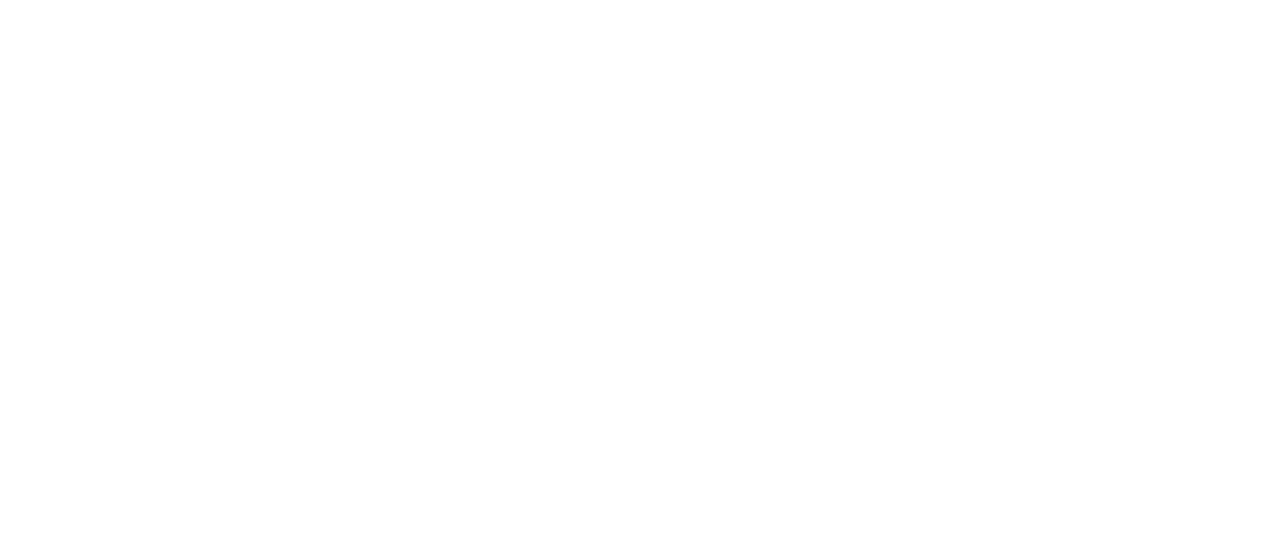
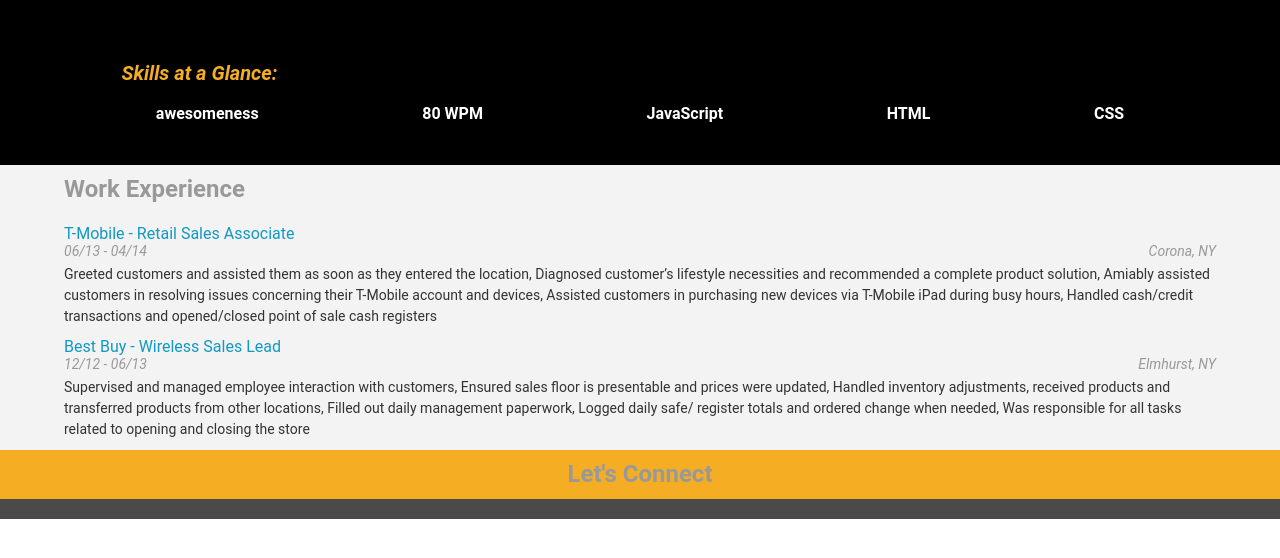
Before and after one commit to AnthonyFermin/NanoDegree-resume-project, a plain HTML site: page index.html in a window 1280 px wide. Drawn offline with Linux system fonts and the light colour scheme.

Commit message:
Work and skills append functions
added function to append work experience, added if statement to append
skills, fixed syntax error in index.html, added to work object

```diff
--- a/index.html
+++ b/index.html
@@ -117,7 +117,7 @@ need to load. You'll see a lot of <link>s to CSS files for styles and
       document.getElementById('topContacts').style.display = 'none';
     }
     if(document.getElementsByTagName('h1').length === 0) {
-      document.getElementById('header').style.display = 'none';
+      document.getElementById('header').style.backgroundColor = 'black';
     }
     if(document.getElementsByClassName('work-entry').length === 0) {
       document.getElementById('workExperience').style.display = 'none';
--- a/js/helper.js
+++ b/js/helper.js
@@ -85,7 +85,10 @@ function logClicks(x,y) {
 }
 
 $(document).click(function(loc) {
-  // your code goes here!
+  var x = loc.pageX;
+  var y = loc.pageY;
+
+  logClicks(x,y);
 });
 
 
--- a/js/resumeBuilder.js
+++ b/js/resumeBuilder.js
@@ -26,12 +26,23 @@ var bio = {
 };
 
 var work = {
-	"employer" : "T-Mobile",
-	"jobPosition" : "Retail Sales Associate",
-	"years" : "1",
-	"city" : "corona, NY"
+	"jobs" : [
+		{
+		"employer" : "T-Mobile",
+		"title" : "Retail Sales Associate",
+		"dates" : "06/13 - 04/14",
+		"location" : "Corona, NY",
+		"description" : "Greeted customers and assisted them as soon as they entered the location, Diagnosed customer’s lifestyle necessities and recommended a complete product solution, Amiably assisted customers in resolving issues concerning their T-Mobile account and devices, Assisted customers in purchasing new devices via T-Mobile iPad during busy hours, Handled cash/credit transactions and opened/closed point of sale cash registers"
+		},
+		{
+		"employer" : "Best Buy",
+		"title" : "Wireless Sales Lead",
+		"dates" : "12/12 - 06/13",
+		"location" : "Elmhurst, NY",
+		"description" : "Supervised and managed employee interaction with customers, Ensured sales floor is presentable and prices were updated, Handled inventory adjustments, received products and transferred products from other locations, Filled out daily management paperwork, Logged daily safe/ register totals and ordered change when needed, Was responsible for all tasks related to opening and closing the store"
+		}
+	]
 }
-
 
 var education = {
 	"schools" : [
@@ -93,3 +104,28 @@ var projects = {
 		"URL" : "github link"
 	}
 }
+//------------------------ CODE SECTION ---------------------------
+
+if (bio.skills.length >  0){
+	$('#header').append(HTMLskillsStart);
+
+	for(skill in bio.skills){
+		$('#skills').append(HTMLskills.replace( "%data%" , bio.skills[skill]));
+	}
+}
+var displayWork = function(){
+	for(job in work.jobs){
+		$('#workExperience').append(HTMLworkStart);
+		var formattedEmployer = HTMLworkEmployer.replace("%data%" , work.jobs[job].employer);
+		var formattedTitle = HTMLworkTitle.replace("%data%" , work.jobs[job].title);
+		var formattedEmployerTitle = formattedEmployer + formattedTitle;
+		$('.work-entry:last').append(formattedEmployerTitle);
+		var formattedDates = HTMLworkDates.replace("%data%" , work.jobs[job].dates);
+		$('.work-entry:last').append(formattedDates);
+		var formattedLocation = HTMLworkLocation.replace("%data%" , work.jobs[job].location);
+		$('.work-entry:last').append(formattedLocation);
+		var formattedDescription = HTMLworkDescription.replace("%data%" , work.jobs[job].description);
+		$('.work-entry:last').append(formattedDescription);
+	}
+}
+displayWork();
```
